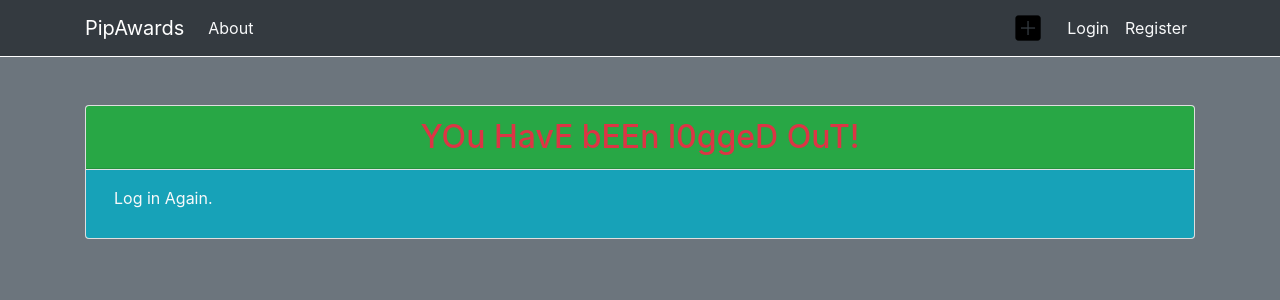
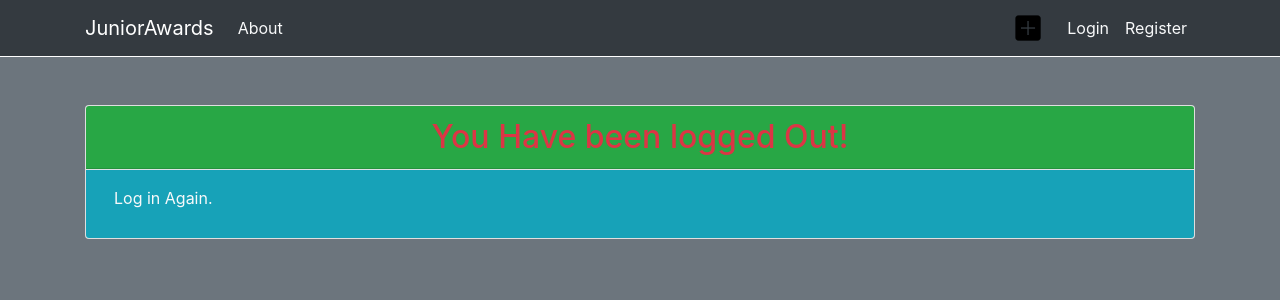
Before and after one commit to ephraim-kamau54/Awwards, a Django app: a page that uses awwardshome/templates/awardshome/base.html in a window 1280 px wide. Shown: the top 300 px of the page. Run offline with Django 3.2, Linux system fonts and the light colour scheme; some libraries are stand-ins or nearby versions.

Commit message:
edited changed name

```diff
--- a/awwardshome/templates/awardshome/about.html
+++ b/awwardshome/templates/awardshome/about.html
@@ -3,7 +3,7 @@
 {% block content %}
 <div class="container">
     <div class="jumbotron bg-light mt-5 border border-success shadow-lg">
-        <h1 class="display-4 text-center ">About PipAwards</h1>
+        <h1 class="display-4 text-center ">About JuniorAwards</h1>
         <hr class="my-4 bg-success">
         <p class="lead text-center "><span class=" h2">PipAwards</span> is an application that allows a user to post a project he/she has created and get it reviewed by his/her peers.</p>
         <hr class="my-4 bg-success">
--- a/awwardshome/templates/awardshome/base.html
+++ b/awwardshome/templates/awardshome/base.html
@@ -15,9 +15,9 @@
     <script type="text/javascript" src="{% static 'star-ratings/js/dist/star-ratings.min.js' %}"></script>
 
     {% if title %}
-        <title>PipAwards - {{ title }}</title>
+        <title>JuniorAwards - {{ title }}</title>
     {% else %}
-        <title>PipAwards</title>
+        <title>JuniorAwards</title>
     {% endif %}
 </head>
 <body class="bg-secondary">
@@ -25,7 +25,7 @@
     <nav class="navbar navbar-expand-lg sticky-top navbar-light bg-dark border-bottom border-white">
         <div class="container">
             <a class="navbar-brand ml-auto text-white" href="{% url 'awards-home' %}" >
-                PipAwards
+                JuniorAwards
             </a>
             <button class="navbar-toggler" type="button" data-toggle="collapse" data-target="#navbarNavAltMarkup" aria-controls="navbarNavAltMarkup" aria-expanded="false" aria-label="Toggle navigation">
               <span class="navbar-toggler-icon"></span>
--- a/awwardusers/templates/awardsusers/login.html
+++ b/awwardusers/templates/awardsusers/login.html
@@ -7,7 +7,7 @@
             <form method="POST">
                 {% csrf_token %}
                 <fieldset class="form-group">
-                    <legend class=" border-bottom mb-4 card-header">Log In PipAwards</legend>
+                    <legend class=" border-bottom mb-4 card-header">Log In JuniorAwards</legend>
                     <div class="card-body">
                         <div class="row">
                             <div class="col-md-6">
--- a/awwardusers/templates/awardsusers/logout.html
+++ b/awwardusers/templates/awardsusers/logout.html
@@ -2,7 +2,7 @@
 {% block content %}
 <div class="container">
     <div class="card mt-5">
-        <h2 class="text-center card-header bg-success text-danger">YOu HavE bEEn l0ggeD OuT!</h2>
+        <h2 class="text-center card-header bg-success text-danger">You Have been logged Out!</h2>
         <div class="border-top pt-3 card-footer bg-info">
             <p class="text-muted"><a class="ml-2 text-light" href="{% url 'login' %}">Log in Again.</a></p>
         </div>
--- a/awwardusers/templates/awardsusers/register.html
+++ b/awwardusers/templates/awardsusers/register.html
@@ -8,7 +8,7 @@
             <form method="POST">
                 {% csrf_token %}
                 <fieldset class="form-group">
-                    <legend class=" border-bottom mb-4 card-header">Join PipAwards Today</legend>
+                    <legend class=" border-bottom mb-4 card-header">Join JuniorAwards Today</legend>
                     <div class="card-body ">
                         <div class="col-12 text-center">
                             <img src="{% static 'images/risingstar.png' %}" alt="." class="">
```
